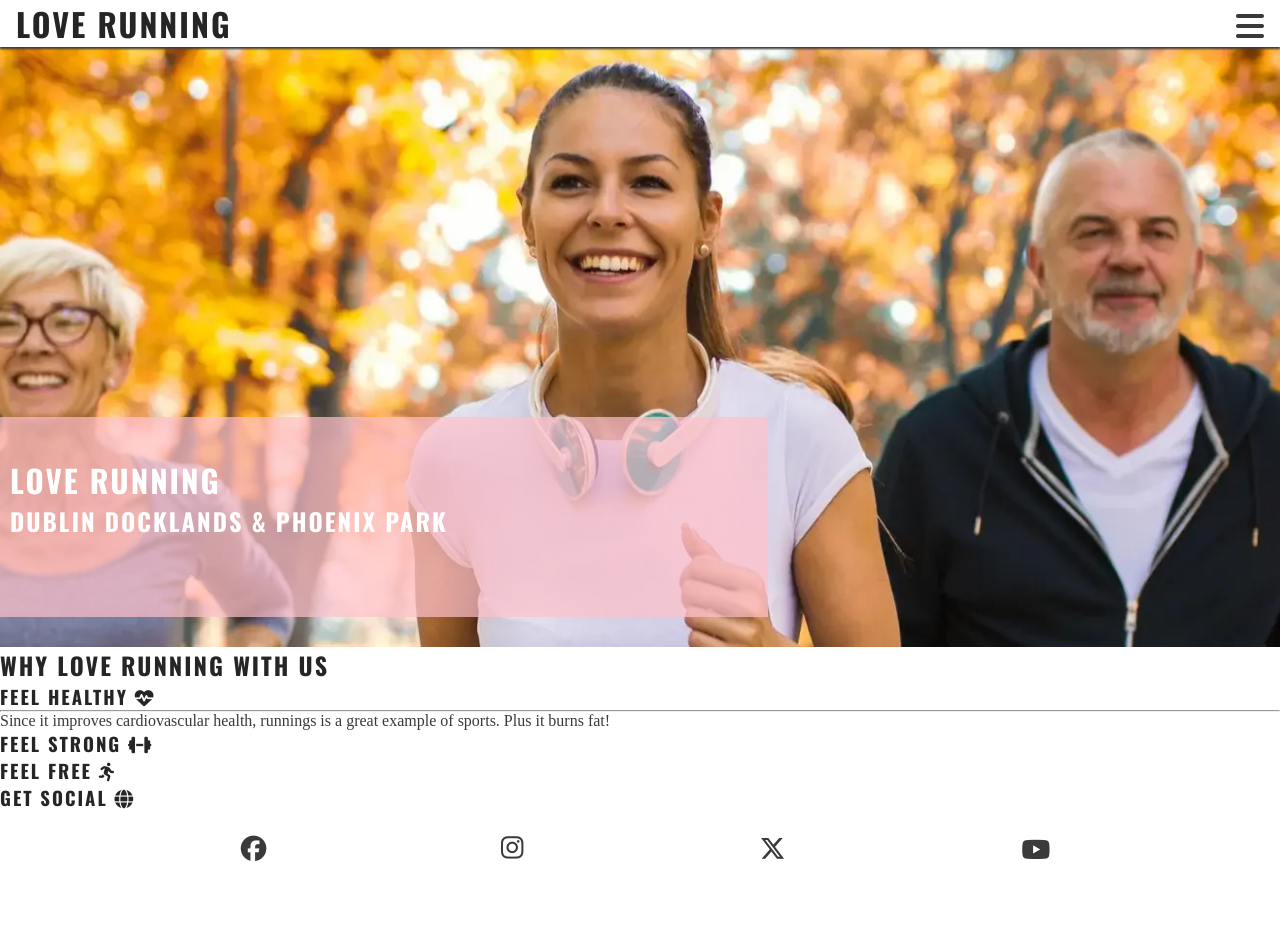
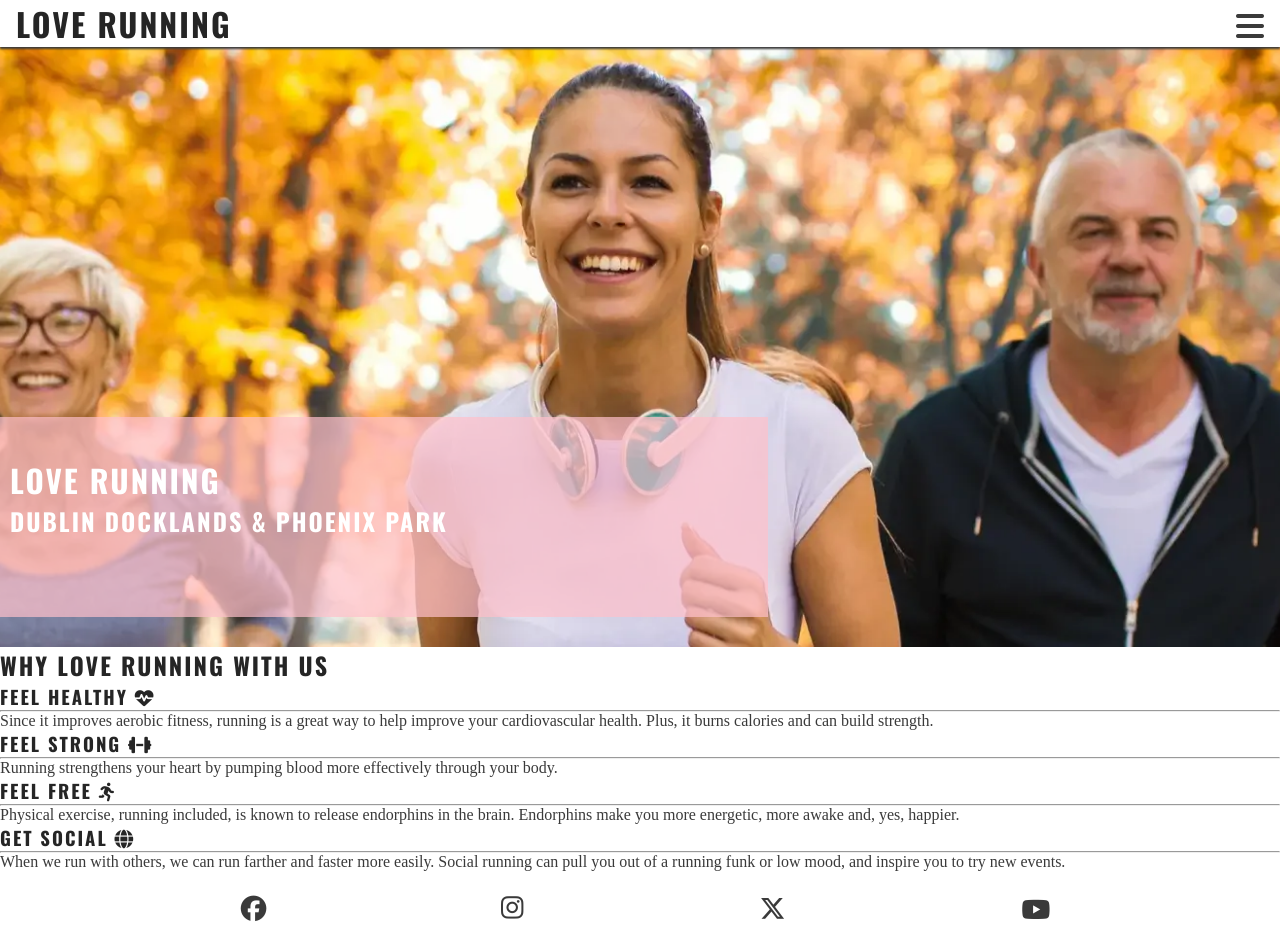
Before and after one commit to bancken/love-running, a plain HTML site: page index.html in a window 1280 px wide. Before the commit the page ends 888 px from the top, so only its background shows below. Drawn offline with nearby package versions, Linux system fonts and the light colour scheme.

Commit message:
adding divs and reason to run

```diff
--- a/index.html
+++ b/index.html
@@ -43,18 +43,24 @@
                     <div>
                         <h3>Feel healthy <i class="fa-solid fa-heart-pulse"></i></h3>
                         <hr>
-                        <p>Since it improves cardiovascular health, runnings is a great example of sports. Plus it burns fat!</p>
+                        <p>Since it improves aerobic fitness, running is a great way to help improve your cardiovascular health. Plus, it burns calories and can build strength.</p>
                     </div>
                     <div>
                         <h3>Feel strong <i class="fa-solid fa-dumbbell"></i></h3>
+                        <hr>
+                        <p>Running strengthens your heart by pumping blood more effectively through your body.</p>
                     </div>
                 </div>
                 <div id="benefits-mental">
                     <div>
                         <h3>Feel free <i class="fa-solid fa-person-running"></i></h3>
+                        <hr>
+                        <p>Physical exercise, running included, is known to release endorphins in the brain. Endorphins make you more energetic, more awake and, yes, happier.</p>
                     </div>
                     <div>
                         <h3>Get social <i class="fa-solid fa-globe"></i></h3>
+                        <hr>
+                        <p>When we run with others, we can run farther and faster more easily. Social running can pull you out of a running funk or low mood, and inspire you to try new events.</p>
                     </div>
                 </div>
             </div>
```
